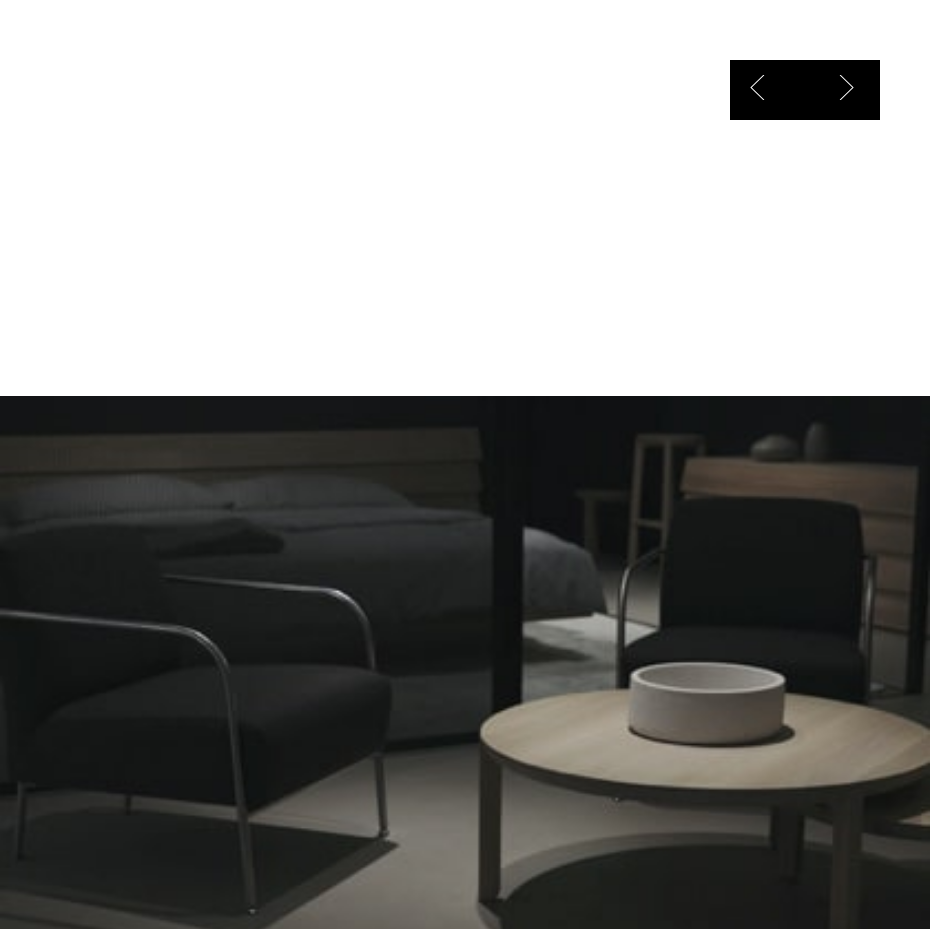
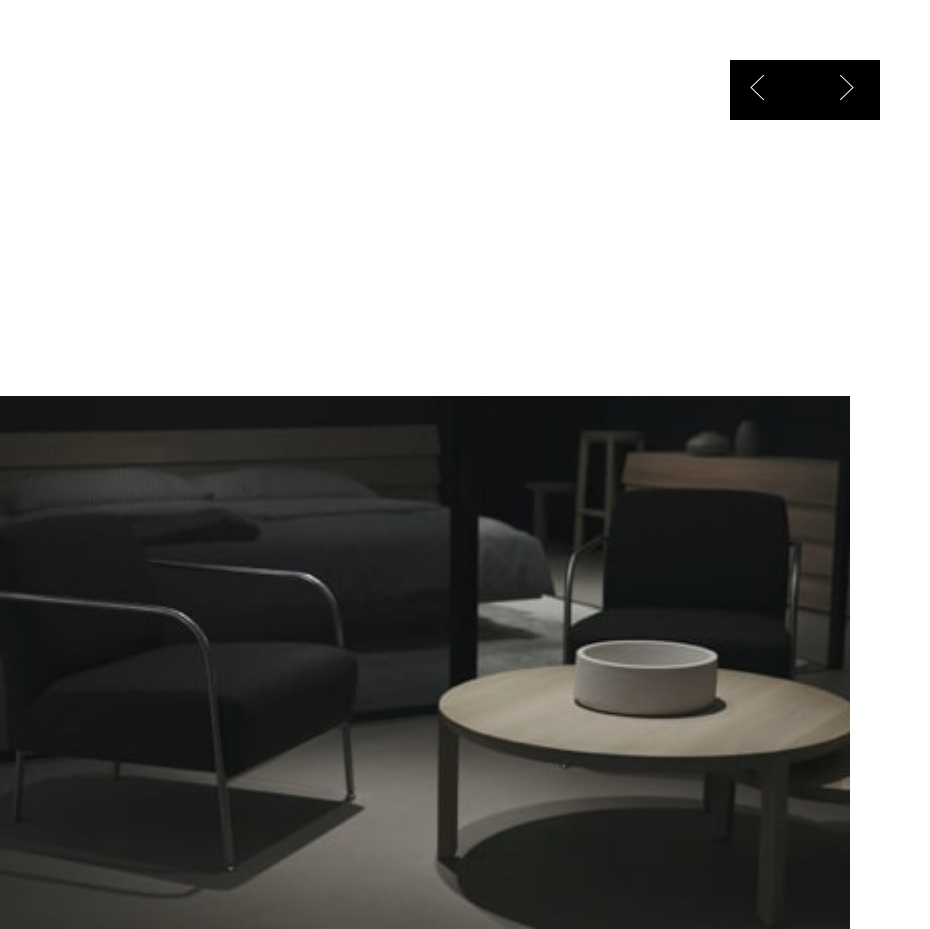
Before and after one commit to Jlbspyder/Room-Homepage, a React (Vite) app: page / in a window 768 px wide. Shown: the part 359-1288 px from the top of the page, 930 px wide, since content can reach past the window. Built offline with nearby package versions, Linux system fonts and the light colour scheme.

Commit message:
Update index.css

```diff
--- a/src/index.css
+++ b/src/index.css
@@ -457,7 +457,7 @@ button {
   }
   .pix {
     height: 480px;
-    width: 930px;
+    width: 850px;
   }
   .desktop-hero-1 {
     position: relative;
@@ -483,7 +483,7 @@ button {
     width: 15px;
   }
   .one {
-    max-width: 880px;
+    max-width: 850px;
     display: grid;
     grid-template-columns: 1fr;
   }
@@ -499,7 +499,7 @@ button {
     width: 780px;
   }
   .pix-container {
-    width: 930px;
+    width: 850px;
     height: 95%;
   }
   .dark {
@@ -507,14 +507,14 @@ button {
     height: 100%;
   }
   .lightPix-container {
-    width: 930px;
+    width: 850px;
   }
   .light {
     margin-top: 0;
     height: 100%;
   }
   .three {
-    max-width: 880px;
+    max-width: 850px;
     display: grid;
     grid-template-columns: 1fr;
   }
```
